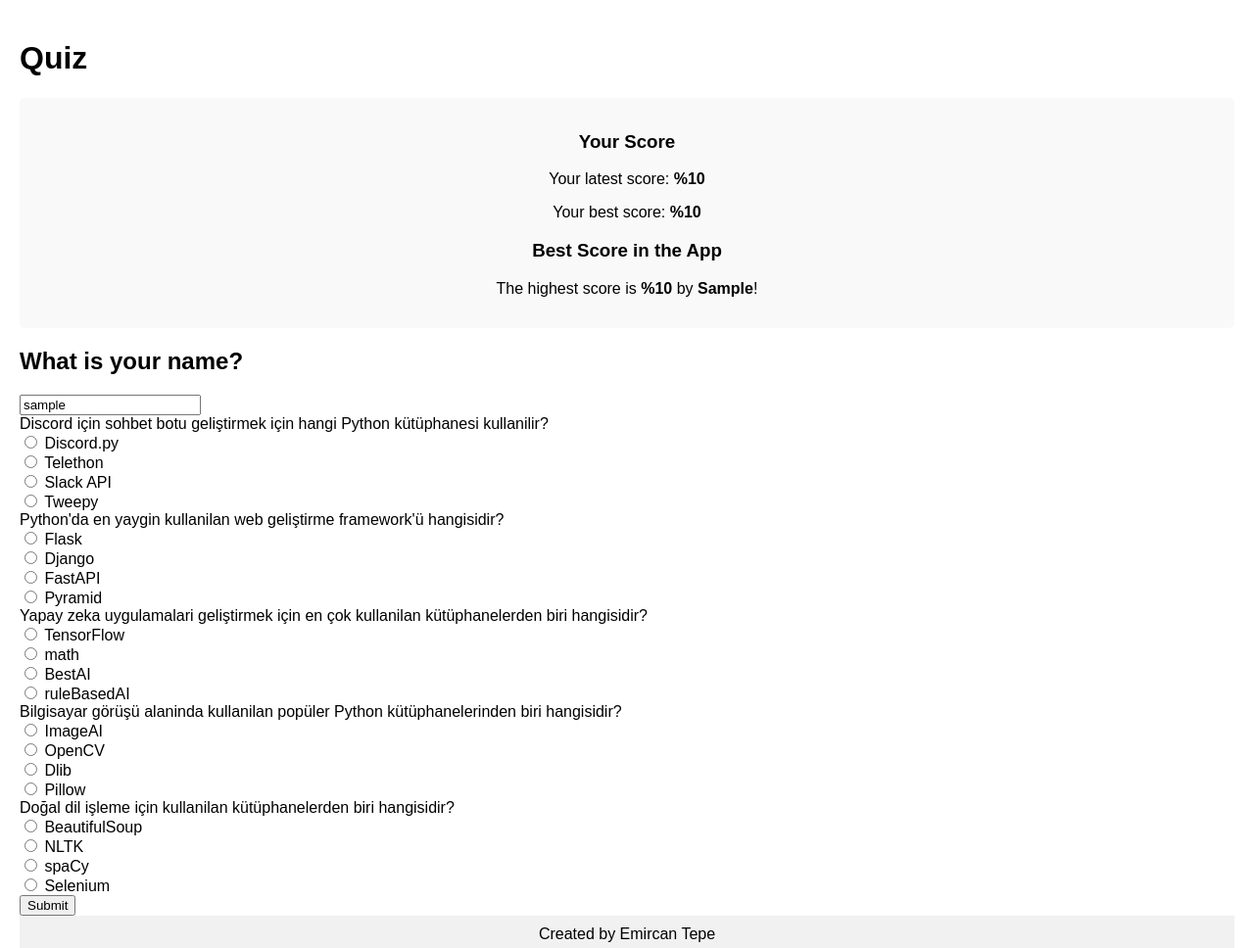
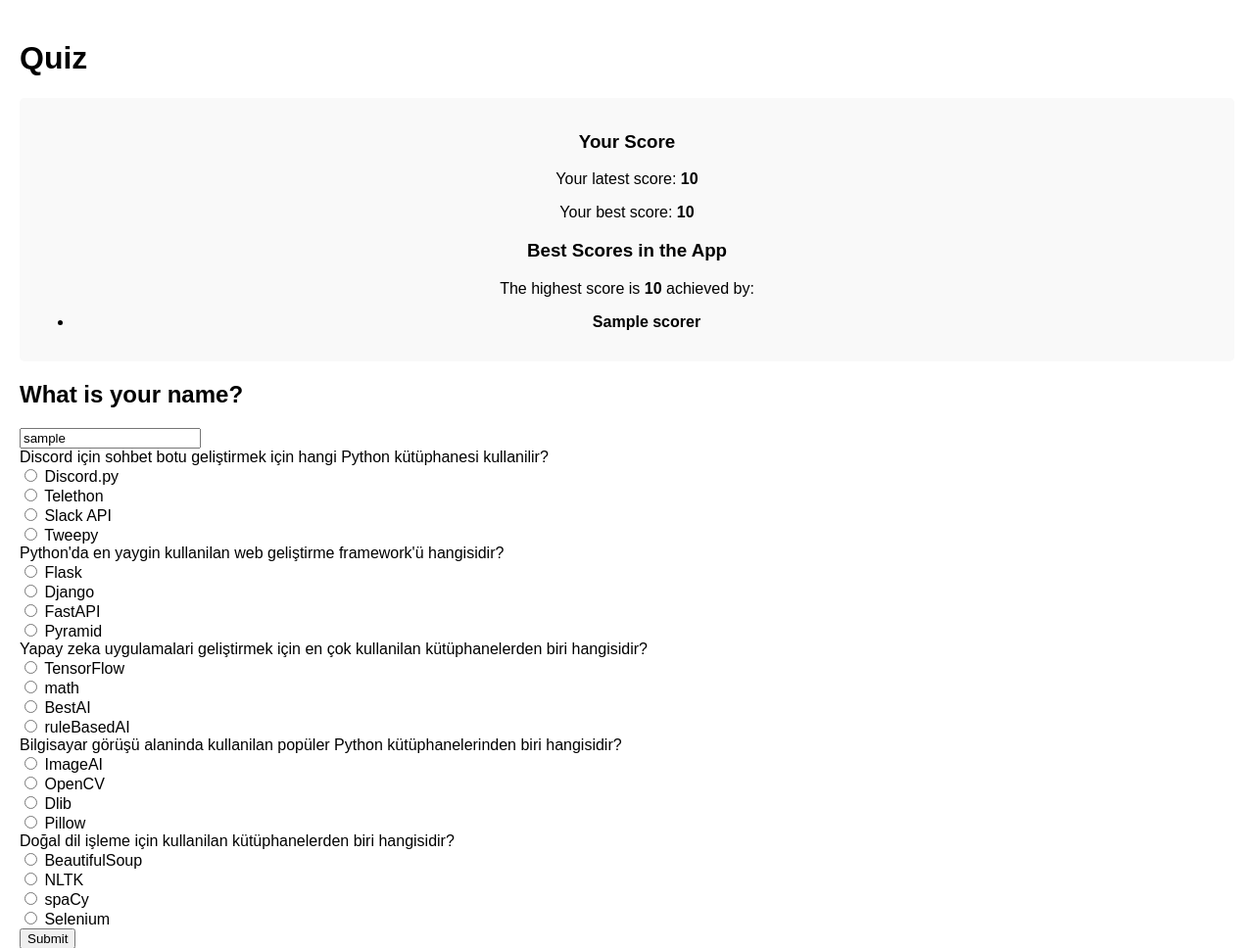
Before and after one commit to emircan-35/kodland_case2, a Flask app: template templates/quiz.html in a window 1280 px wide. Shown: the top 968 px of the page at 98% size. Run offline with Flask 3, Linux system fonts and the light colour scheme; the template is opened without the code that fills it: values that come from a table or form of the project are taken from there, most other values are stand-ins (such as "Sample title", 1, 10 or a date in 2020).

Commit message:
update for more than one user with highest score err

```diff
--- a/app.py
+++ b/app.py
@@ -21,8 +21,10 @@ class QuizService:
         return QuizQuestion.query.filter_by(quiz_id=quiz_id).all()
 
     @staticmethod
-    def get_best_user():
-        return User.query.order_by(User.best_score.desc()).first()
+    def get_best_users():
+        highest_score = db.session.query(db.func.max(User.best_score)).scalar()
+        return User.query.filter_by(best_score=highest_score).all() if highest_score else []
+
 
 class UserService:
     @staticmethod
@@ -50,10 +52,10 @@ def index():
         return "No quiz found in the database", 404
 
     quiz_questions = QuizService.get_quiz_questions(quiz.id)
-    best_user = QuizService.get_best_user()
-    best_score = best_user.best_score if best_user else 0
+    best_users = QuizService.get_best_users()
+    highest_score = best_users[0].best_score if best_users else 0
 
-    return render_template('index.html', quiz_questions=quiz_questions, best_score=best_score)
+    return render_template('index.html', quiz_questions=quiz_questions, highest_score=highest_score, best_users=best_users)
 
 @app.route('/result/<username>', methods=['GET'])
 def result(username):
@@ -61,7 +63,7 @@ def result(username):
     if not user:
         return f"No user found with the username: {username}", 404
 
-    best_user = QuizService.get_best_user()
+    best_user = QuizService.get_best_users()
     return render_template('result.html', user=user, best_user=best_user)
 
 @app.route('/quiz/<username>', methods=['GET', 'POST'])
@@ -72,10 +74,9 @@ def quiz(username):
 
     quiz = QuizService.get_first_quiz()
     quiz_questions = QuizService.get_quiz_questions(quiz.id)
-    best_user = QuizService.get_best_user()
-
-    highest_score = best_user.best_score if best_user else 0
-    highest_scorer = best_user.username if best_user else "No one"
+    best_users = QuizService.get_best_users()
+    highest_score = max(user.best_score for user in best_users) if best_users else 0
+    highest_scorers = [user.username for user in best_users if user.best_score == highest_score]
 
     if request.method == 'POST':
         try:
@@ -93,7 +94,7 @@ def quiz(username):
         latest_score=user.latest_score,
         best_score=user.best_score,
         highest_score=highest_score,
-        highest_scorer=highest_scorer
+        highest_scorers=highest_scorers
     )
 
 def calculate_score(quiz_questions):
--- a/templates/quiz.html
+++ b/templates/quiz.html
@@ -41,14 +41,18 @@
     <div class="container">
         <h1>Quiz</h1>
 
-        <!-- Score Box -->
         <div class="score-box">
             <h3>Your Score</h3>
-            <p>Your latest score: <strong>%{{ latest_score }}</strong></p>
-            <p>Your best score: <strong>%{{ best_score }}</strong></p>
+            <p>Your latest score: <strong>{{ latest_score }}</strong></p>
+            <p>Your best score: <strong>{{ best_score }}</strong></p>
 
-            <h3>Best Score in the App</h3>
-            <p>The highest score is <strong>%{{ highest_score }}</strong> by <strong>{{ highest_scorer }}</strong>!</p>
+            <h3>Best Scores in the App</h3>
+            <p>The highest score is <strong>{{ highest_score }}</strong> achieved by:</p>
+            <ul>
+                {% for scorer in highest_scorers %}
+                    <li><strong>{{ scorer }}</strong></li>
+                {% endfor %}
+            </ul>
         </div>
 
         <form action="{{ url_for('quiz', username=username) }}" method="POST" onsubmit="return validateQuizForm()">
```
Also changed, not shown: templates/index.html (+10 -3 lines), templates/result.html (+9 -3 lines), instance/quiz.db.
